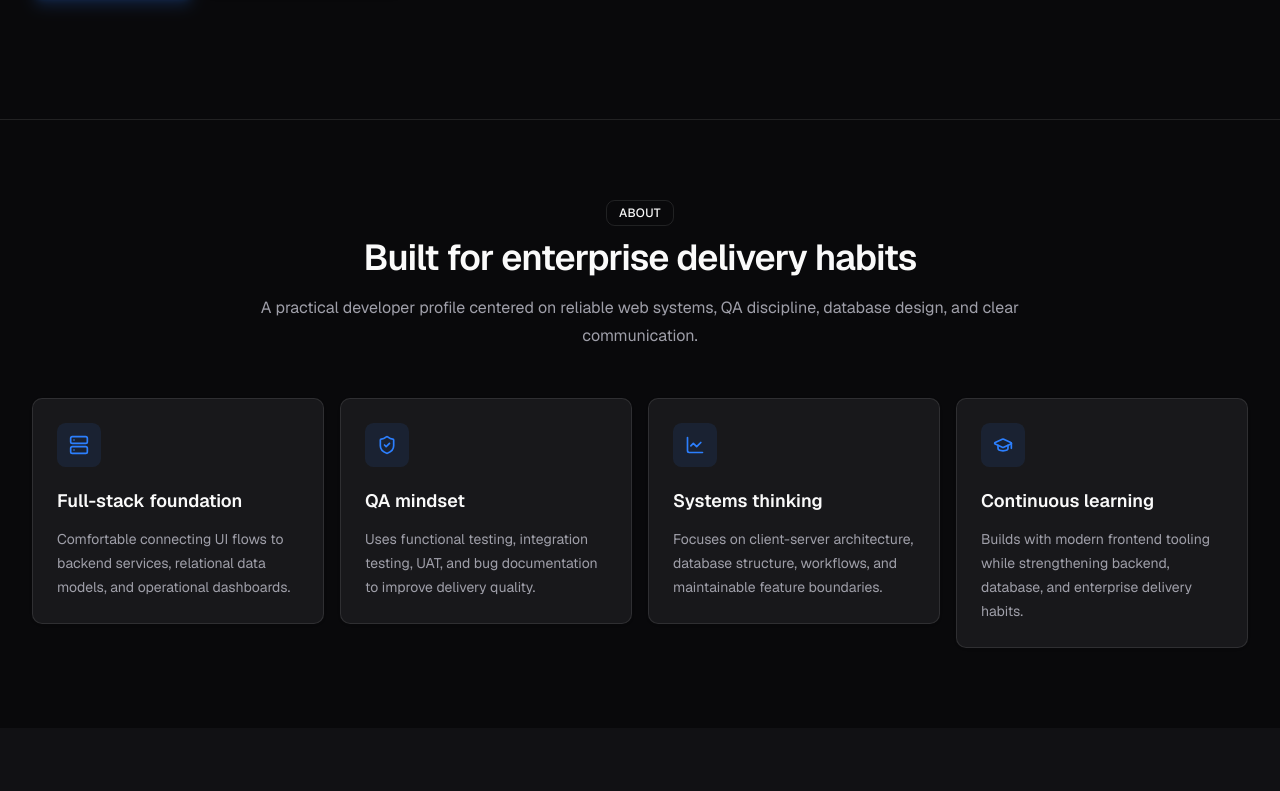
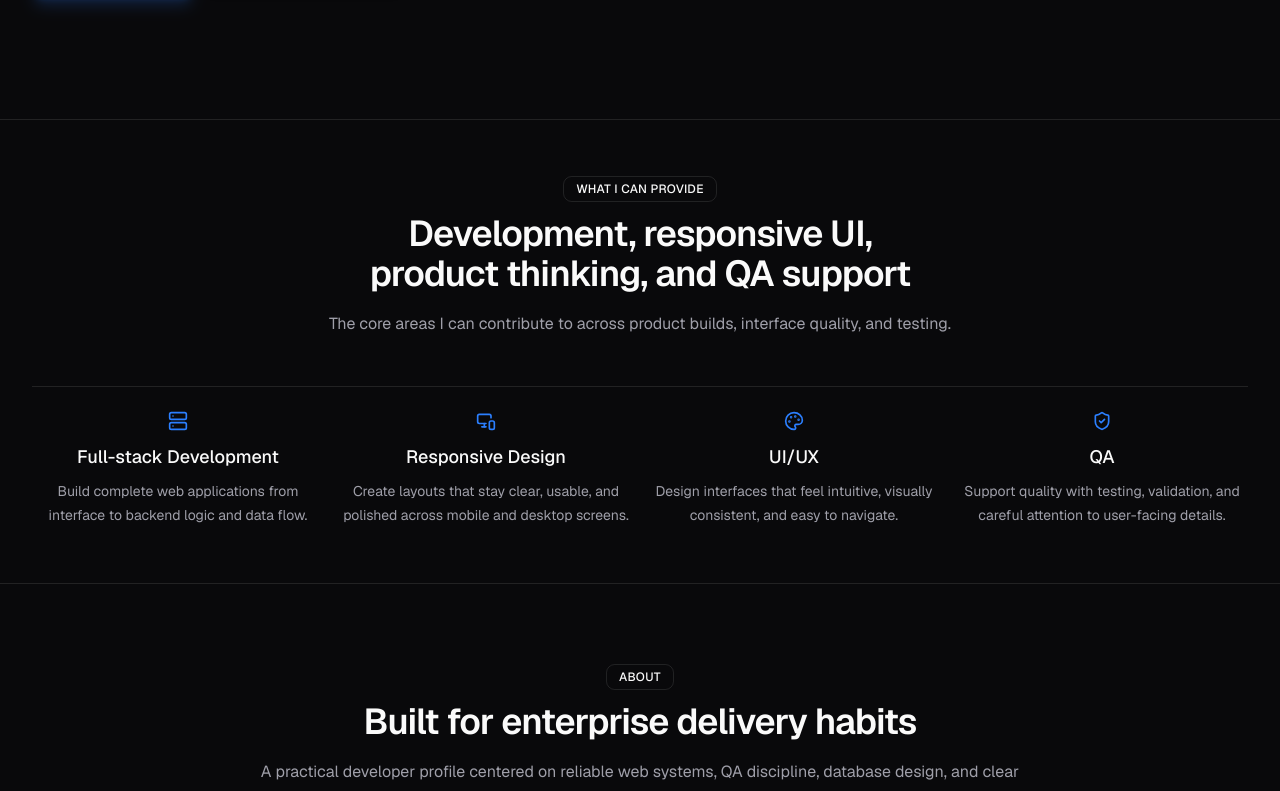
Before and after one commit to Jay-Scripts/CODEX-CRASH-COURSE, a Next.js app: page / in a window 1280 px wide. Shown: the part 682-1473 px from the top of the page. Built offline with nearby package versions, Linux system fonts and the light colour scheme.

Commit message:
new section added

```diff
--- a/app/page.tsx
+++ b/app/page.tsx
@@ -9,6 +9,7 @@ import {
 } from "@/components/sections/home/github-activity-section";
 import { HeroSection } from "@/components/sections/home/hero-section";
 import { ProjectsSection } from "@/components/sections/home/projects-section";
+import { ServicesSection } from "@/components/sections/home/services-section";
 import { SkillsSection } from "@/components/sections/home/skills-section";
 
 /**
@@ -18,6 +19,7 @@ const Home = () => {
   return (
     <>
       <HeroSection />
+      <ServicesSection />
       <AboutSection />
       <SkillsSection />
       <ProjectsSection />
--- /dev/null
+++ b/components/sections/home/services-section.tsx
@@ -0,0 +1,45 @@
+import { serviceOfferings } from "@/constants/portfolio.constants";
+import { AnimatedSection } from "@/components/common/animated-section";
+import { RevealGroup, RevealItem } from "@/components/common/scroll-reveal";
+import { SectionHeading } from "@/components/common/section-heading";
+
+/**
+ * Displays the core delivery areas offered across development, design, and QA work.
+ */
+export const ServicesSection = () => (
+  <AnimatedSection
+    className="border-b border-border px-4 py-12 sm:px-6 sm:py-14 lg:px-8"
+    id="services"
+  >
+    <RevealGroup className="mx-auto max-w-7xl">
+      <RevealItem>
+        <SectionHeading
+          description="The core areas I can contribute to across product builds, interface quality, and testing."
+          eyebrow="What I Can Provide"
+          title="Development, responsive UI, product thinking, and QA support"
+        />
+      </RevealItem>
+      <ul className="grid gap-4 border-t border-border pt-6 sm:grid-cols-2 lg:grid-cols-4">
+        {serviceOfferings.map((offering) => {
+          const Icon = offering.icon;
+
+          return (
+            <li key={offering.title}>
+              <RevealItem>
+                <article className="flex h-full flex-col items-center border-b border-border/70 pb-4 text-center sm:pb-5 lg:border-b-0 lg:pb-0">
+                  <Icon className="size-5 text-primary" />
+                  <h3 className="mt-3 text-base font-medium text-foreground sm:text-lg">
+                    {offering.title}
+                  </h3>
+                  <p className="mt-2 max-w-xs text-sm leading-6 text-muted-foreground">
+                    {offering.description}
+                  </p>
+                </article>
+              </RevealItem>
+            </li>
+          );
+        })}
+      </ul>
+    </RevealGroup>
+  </AnimatedSection>
+);
--- a/constants/portfolio.constants.ts
+++ b/constants/portfolio.constants.ts
@@ -5,6 +5,8 @@ import {
   GitBranch,
   GraduationCap,
   Headphones,
+  MonitorSmartphone,
+  Palette,
   LineChart,
   Server,
   ShieldCheck,
@@ -20,6 +22,7 @@ import type {
   Profile,
   Project,
   RecentRepository,
+  ServiceOffering,
   SkillGroup,
   TechStat,
 } from "@/types/portfolio.types";
@@ -94,6 +97,33 @@ export const navigationItems: NavigationItem[] = [
   { label: "Projects", href: "#projects" },
   { label: "Experience", href: "#experience" },
   { label: "Contact", href: "#contact" },
+];
+
+export const serviceOfferings: ServiceOffering[] = [
+  {
+    title: "Full-stack Development",
+    icon: Server,
+    description:
+      "Build complete web applications from interface to backend logic and data flow.",
+  },
+  {
+    title: "Responsive Design",
+    icon: MonitorSmartphone,
+    description:
+      "Create layouts that stay clear, usable, and polished across mobile and desktop screens.",
+  },
+  {
+    title: "UI/UX",
+    icon: Palette,
+    description:
+      "Design interfaces that feel intuitive, visually consistent, and easy to navigate.",
+  },
+  {
+    title: "QA",
+    icon: ShieldCheck,
+    description:
+      "Support quality with testing, validation, and careful attention to user-facing details.",
+  },
 ];
 
 export const skillGroups: SkillGroup[] = [
--- a/types/portfolio.types.ts
+++ b/types/portfolio.types.ts
@@ -77,3 +77,9 @@ export type AboutHighlight = {
   icon: LucideIcon;
   title: string;
 };
+
+export type ServiceOffering = {
+  description: string;
+  icon: LucideIcon;
+  title: string;
+};
```
Also changed, not shown: 1 other file (tests, documents, lock files or other folders).
